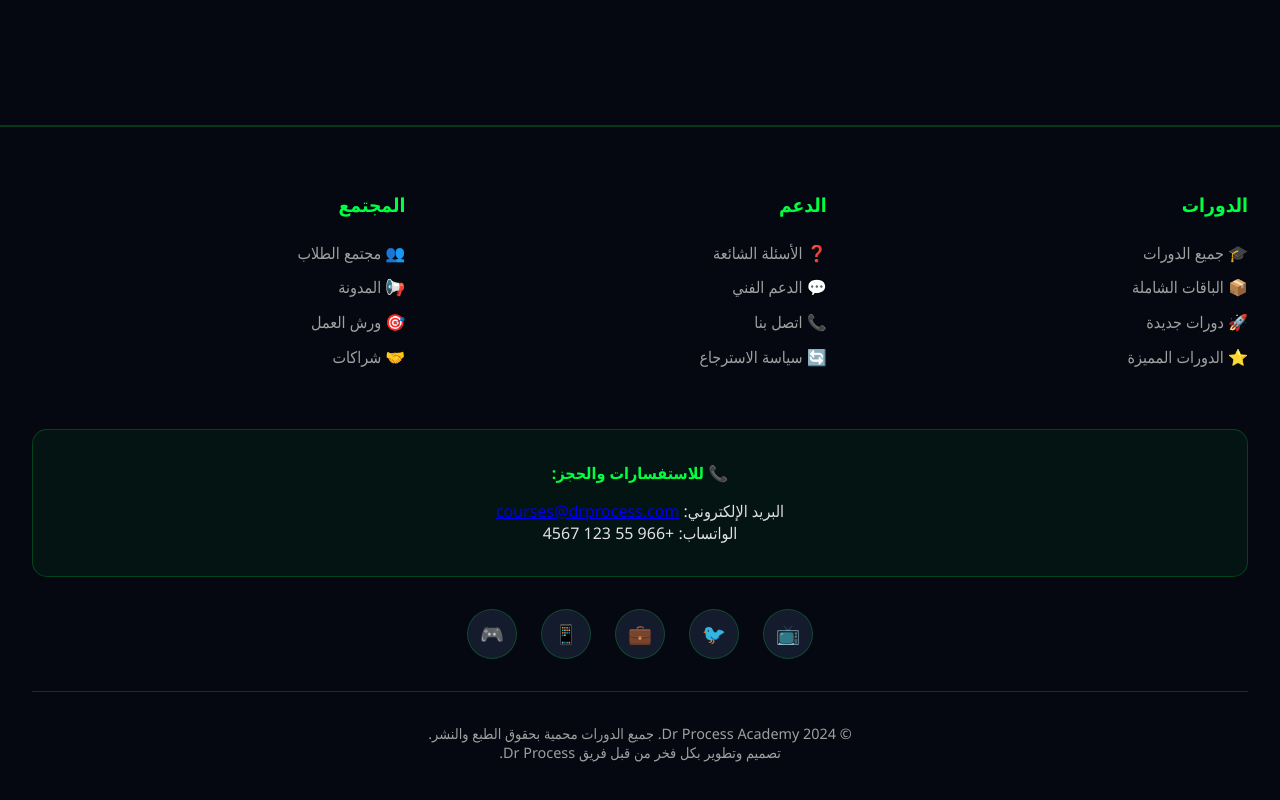
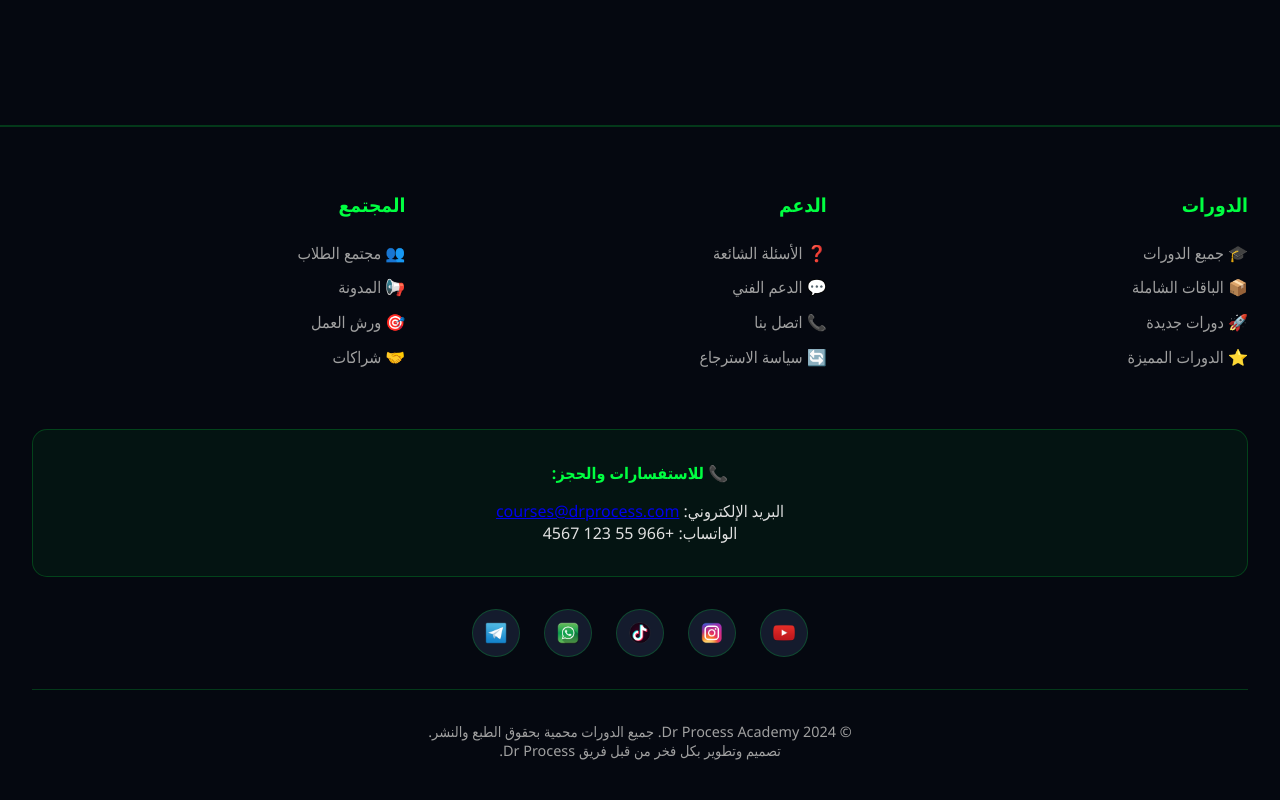
Before and after one commit to dr-process/dr-process.github.io, a plain HTML site: page private.html in a window 1280 px wide. Shown: the part 4614-5414 px from the top of the page. Drawn offline with Linux system fonts and the light colour scheme.

Commit message:
Update private.html

```diff
--- a/private.html
+++ b/private.html
@@ -1352,13 +1352,86 @@
                 <p>الواتساب: +966 55 123 4567</p>
             </div>
 
-            <div class="social-links">
-                <a href="https://www.youtube.com/@DrProcess" title="YouTube" target="_blank">📺</a>
-                <a href="#" title="Twitter">🐦</a>
-                <a href="#" title="LinkedIn">💼</a>
-                <a href="#" title="Telegram">📱</a>
-                <a href="#" title="Discord">🎮</a>
-            </div>
+<div class="social-links">
+    <a href="https://www.youtube.com/drprocess" title="YouTube">
+        <img src="https://raw.githubusercontent.com/dr-process/dr-process.github.io/refs/heads/main/youtube.png"
+             alt="YouTube"
+             width="24"
+             height="24"
+             loading="lazy"
+             class="social-icon">
+    </a>
+    <a href="https://www.instagram.com/dr.process" title="Instagram">
+        <img src="https://raw.githubusercontent.com/dr-process/dr-process.github.io/refs/heads/main/ig.png"
+             alt="Instagram"
+             width="24"
+             height="24"
+             loading="lazy"
+             class="social-icon">
+    </a>
+    <a href="https://www.tiktok.com/@dr.process" title="TikTok">
+        <img src="https://raw.githubusercontent.com/dr-process/dr-process.github.io/refs/heads/main/tiktok.png"
+             alt="TikTok"
+             width="24"
+             height="24"
+             loading="lazy"
+             class="social-icon">
+    </a>
+    <a href="https://whatsapp.com/channel/0029Vb6d0VHDJ6H1iNCGHR3o" title="WhatsApp">
+        <img src="https://raw.githubusercontent.com/dr-process/dr-process.github.io/refs/heads/main/whatsapp.png"
+             alt="WhatsApp"
+             width="24"
+             height="24"
+             loading="lazy"
+             class="social-icon">
+    </a>
+    <a href="https://t.me/dr_process" title="Telegram">
+        <img src="https://raw.githubusercontent.com/dr-process/dr-process.github.io/refs/heads/main/telegram.png"
+             alt="Telegram"
+             width="24"
+             height="24"
+             loading="lazy"
+             class="social-icon">
+    </a>
+</div>
+
+<style>
+    .social-links {
+        display: flex;
+        justify-content: center;
+        gap: 1.5rem;
+        margin: 2rem 0;
+    }
+
+    .social-links a {
+        width: 48px;
+        height: 48px;
+        background: var(--card-bg);
+        border: 1px solid var(--border-color);
+        border-radius: 50%;
+        display: flex;
+        align-items: center;
+        justify-content: center;
+        transition: all 0.3s;
+    }
+
+    .social-links a:hover {
+        background: var(--primary-green);
+        transform: translateY(-3px);
+        box-shadow: 0 5px 15px var(--glow-green);
+    }
+
+    .social-icon {
+        width: 22px;
+        height: 22px;
+        object-fit: contain;
+        transition: transform 0.3s;
+    }
+
+    .social-links a:hover .social-icon {
+        transform: scale(1.1);
+    }
+</style>
 
             <p class="copyright">© 2024 Dr Process Academy. جميع الدورات محمية بحقوق الطبع والنشر.<br>
             تصميم وتطوير بكل فخر من قبل فريق Dr Process.</p>
```
